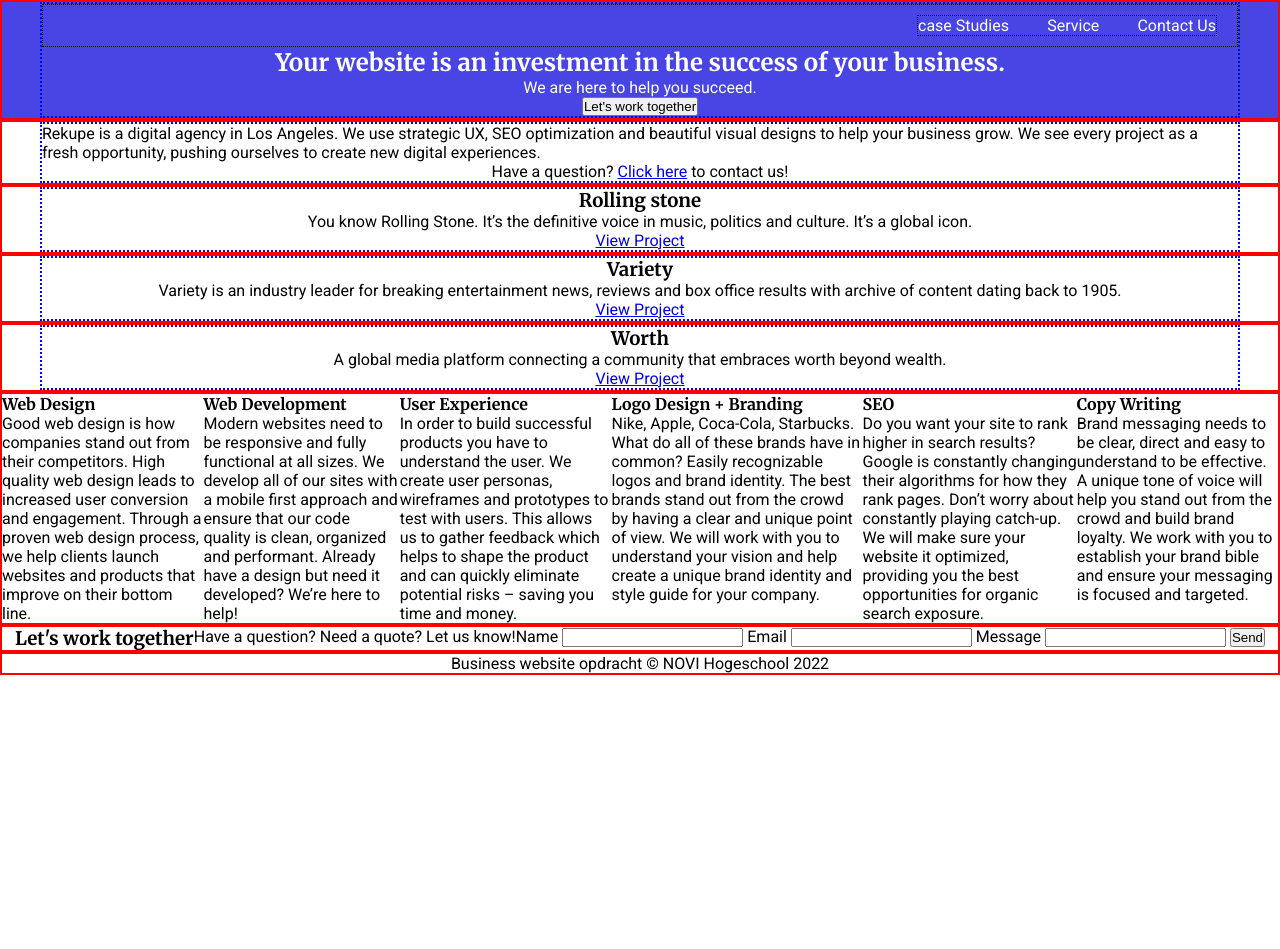
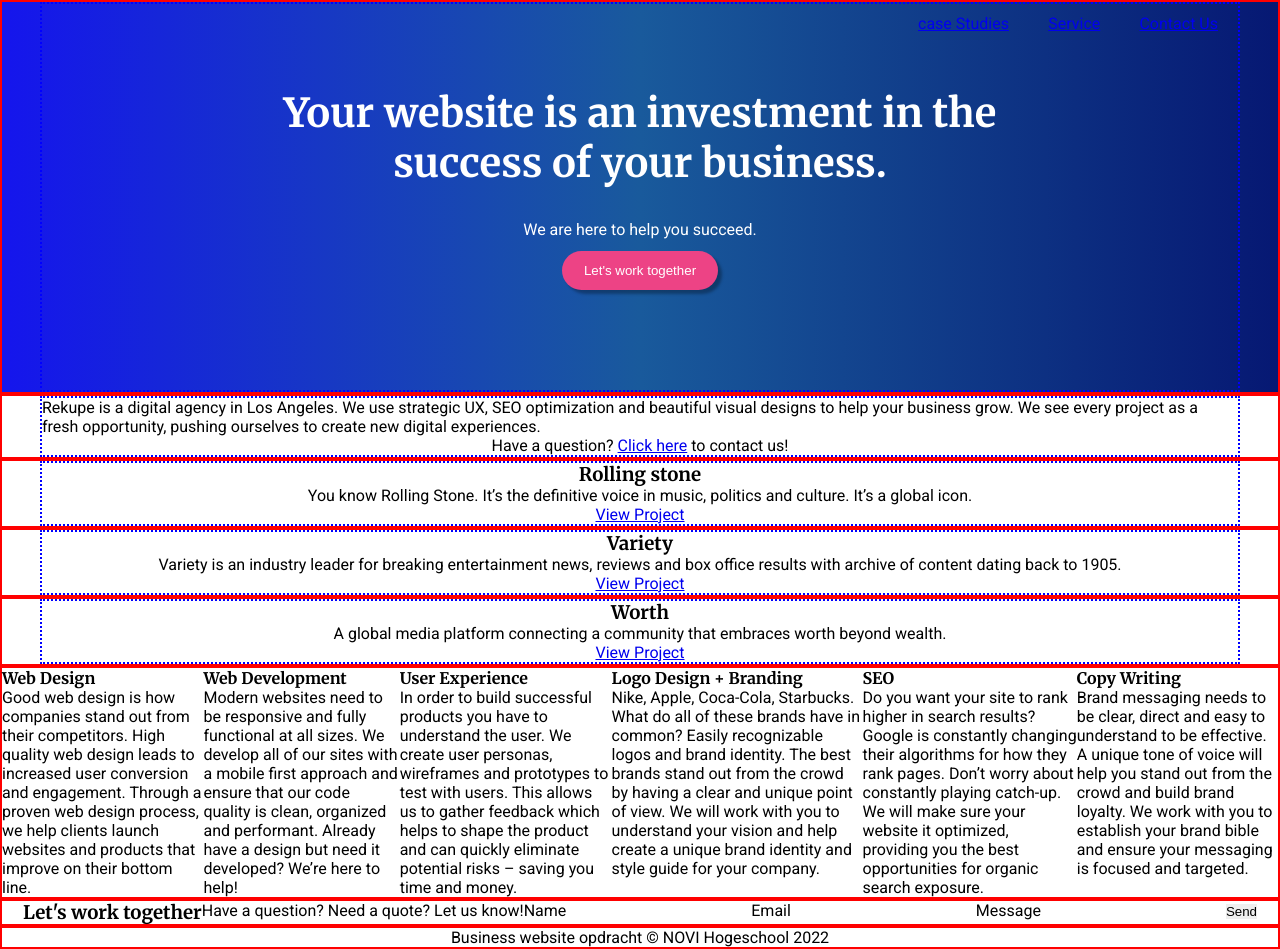
Before and after one commit to wouterjansenn/css-concepts-homework-assignment, a plain HTML site: page index.html in a window 1280 px wide. Before the commit the page ends 800 px from the top, so only its background shows below. Drawn offline with Linux system fonts and the light colour scheme.

Commit message:
header styling bijna klaar

```diff
--- a/index.html
+++ b/index.html
@@ -11,9 +11,9 @@
     <div class="inner-container">
         <nav class="header-navigation">
             <ul>
-                <li>case Studies</li>
-                <li>Service</li>
-                <li>Contact Us</li>
+                <li><a href="#case-studies-section">case Studies</a></li>
+                <li><a href="#services-section">Service</a></li>
+                <li><a href="#contact-us-section">Contact Us</a></li>
             </ul>
         </nav>
         <div class="header-text">
@@ -23,11 +23,14 @@
             <p>We are here to help you succeed.</p>
             <button type="button">Let's work together</button>
         </div>
+        <!--            <div class="overflow-image-header"><img src="./assets/squiggle_line_stripe.svg" alt="squiggle line"></div>-->
+        <!--        </div>-->
+        <!--        <div class="overflow-image-header"><img src="./assets/squiggle_line_stripe.svg" alt="squiggle line"></div>-->
     </div>
 </header>
 
 <main>
-    <section class="outer-container">
+    <section id="case-studies-section" class="outer-container">
         <div class="inner-container">
             <p>
                 Rekupe is a digital agency in Los Angeles.
@@ -67,7 +70,7 @@
         </div>
     </section>
 
-    <section class="outer-container">
+    <section id="services-section" class="outer-container">
         <article>
             <h4>Web Design</h4>
             <p>Good web design is how companies stand out from their competitors. High quality web design leads to
@@ -107,7 +110,7 @@
         </article>
     </section>
 
-    <section class="outer-container">
+    <section id="contact-us-section" class="outer-container">
         <h3>Let's work together</h3>
         <p>Have a question? Need a quote? Let us know!</p>
         <form action="/">
--- a/styles.css
+++ b/styles.css
@@ -17,9 +17,10 @@
 
 /* ------------------------------- 1. Global Styles -------------------------------- */
 
-* {
+*, button {
     margin: 0;
     padding: 0;
+    border: none;
     box-sizing: border-box;
 }
 
@@ -70,7 +71,7 @@ body h1, h2, h3, h4, h5, h6 {
 
 /* --------------- 4.1 Header ------------------------- */
 header {
-    background-color: var(--blauw-kleur);
+    background: linear-gradient(90deg, rgba(21, 21, 237, 1) 0%, rgba(25, 90, 156, 1) 50%, rgba(6, 24, 115, 1) 100%);
     color: white;
 }
 
@@ -80,7 +81,6 @@ header {
     flex-direction: row;
     justify-content: flex-end;
     align-items: center;
-    border: dotted 1px black;
 }
 
 .header-navigation ul {
@@ -89,19 +89,42 @@ header {
     flex-direction: row;
     flex-basis: 300px;
     justify-content: space-between;
-    border: black 1px dotted;
     margin: 10px 20px 10px 0;
-}
+    }
 
 .header-text {
     display: flex;
     flex-direction: column;
     align-items: center;
+    padding: 25px 50px 100px;
+    gap: 12px;
 }
 
 .header-text h2 {
-    padding: ;
+    font-size: 2.5rem;
+    text-align: center;
+    padding: 20px 130px;
 }
+
+.header-text button {
+    border-radius: 30px;
+    padding: 12px 22px;
+    background-color: var(--roze-kleur);
+    color: white;
+    box-shadow: 4px 4px 3px rgba(0, 0, 0, 0.30);
+    position: relative;
+}
+
+/*.overflow-image-header {*/
+/*    max-height: 75px;*/
+/*    position: absolute;*/
+/*    !*top: 265px;*!*/
+/*    !*left: -20px;*!*/
+/*}*/
+
+/*.overflow-image-header+img {*/
+/*    max-height: 100%;*/
+/*    ;*/
 
 /* --------------- 4.2 Introduction ------------------- */
 
```
